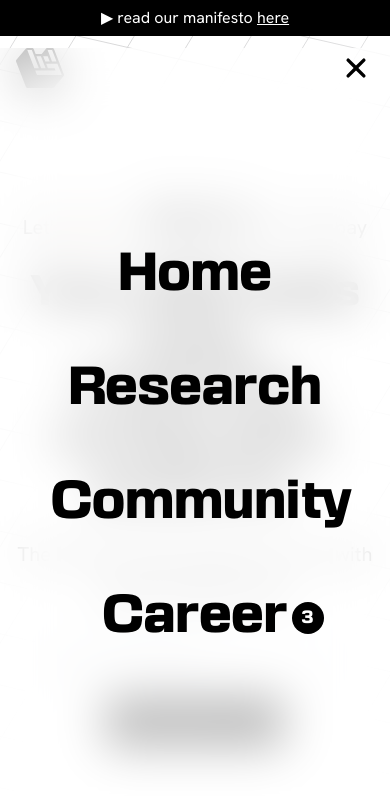
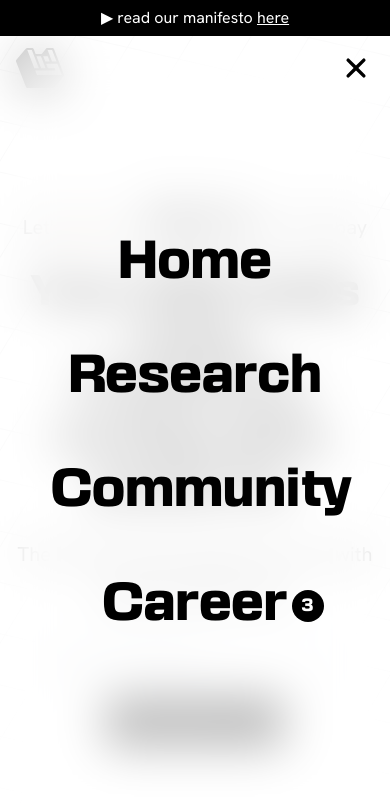
Before and after one commit to leadbay/landingpage, a Next.js app: page / in a window 390 px wide. Both pictures are taken after a click on the button 355 px from the left and 68 px from the top of the page. Shown: the top 806 px of the page. Built offline with nearby package versions, Linux system fonts and the light colour scheme.

Commit message:
fix(MobileDrawer): fix drawer height
Signed-off-by: Jean-Baptiste THERY <jb.thery@flameapp.studio>

```diff
--- a/components/navigation.tsx
+++ b/components/navigation.tsx
@@ -90,7 +90,7 @@ const Navigation = () => {
 
         {menuOpen ? (
           <motion.div
-            className='z-10 bg-white/70 w-screen h-[calc(100vh-48px)] mt-[48px] absolute inset-0 backdrop-blur-xl'
+            className='z-10 bg-white/70 w-screen h-[calc(100vh-48px)] mt-[36px] absolute inset-0 backdrop-blur-xl'
             animate={{ opacity: 1 }}
             initial={{ opacity: 0 }}
             transition={{ duration: 0.3, ease: "easeInOut" }}
```
